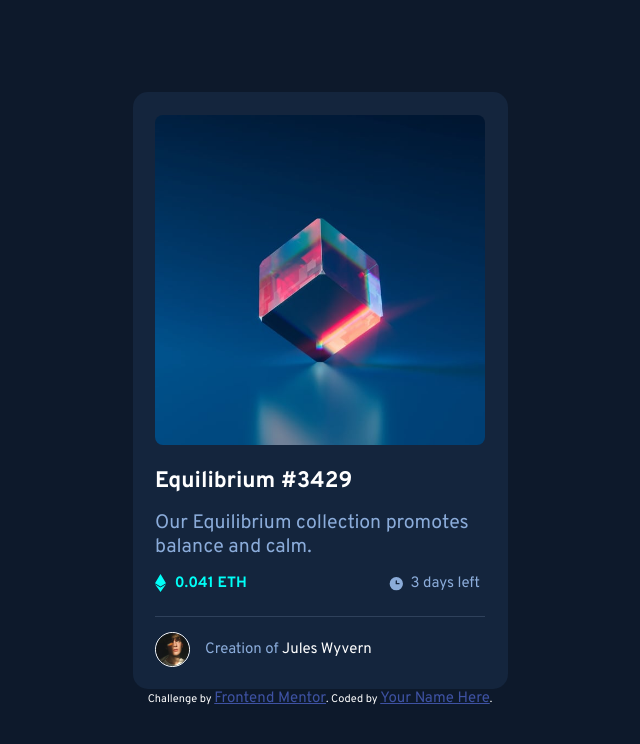
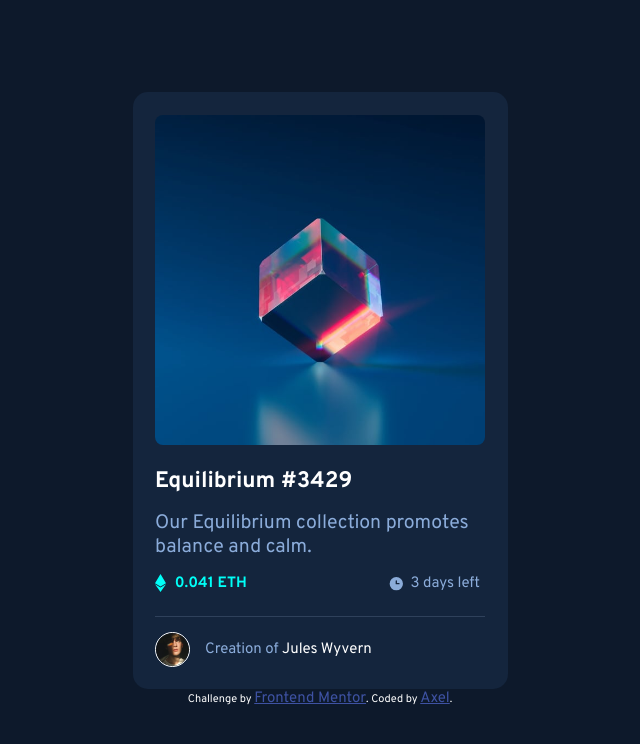
Before and after one commit to ADotBit/FrontEnd-Mentor, a plain HTML site: page nft-component/index.html in a window 1280 px wide. Shown: the whole page, without its empty margins (320-960 px from the left). Drawn offline with Linux system fonts and the light colour scheme.

Commit message:
add signature

```diff
--- a/nft-component/index.html
+++ b/nft-component/index.html
@@ -34,7 +34,7 @@
   </main>
   <div class="attribution">
     Challenge by <a href="https://www.frontendmentor.io?ref=challenge" target="_blank">Frontend Mentor</a>.
-    Coded by <a href="#">Your Name Here</a>.
+    Coded by <a href="#">Axel</a>.
   </div>
 </body>
 </html>
```
